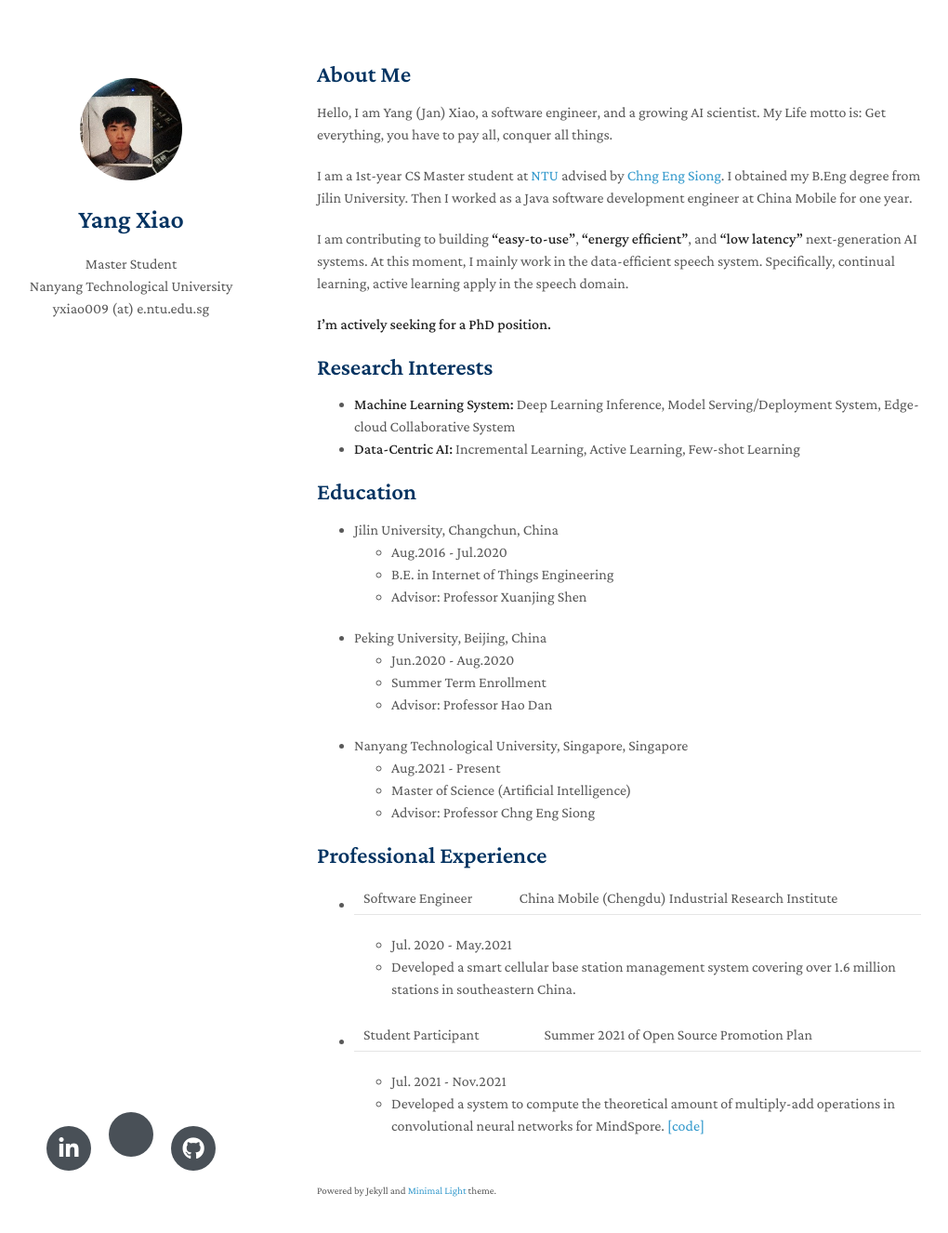
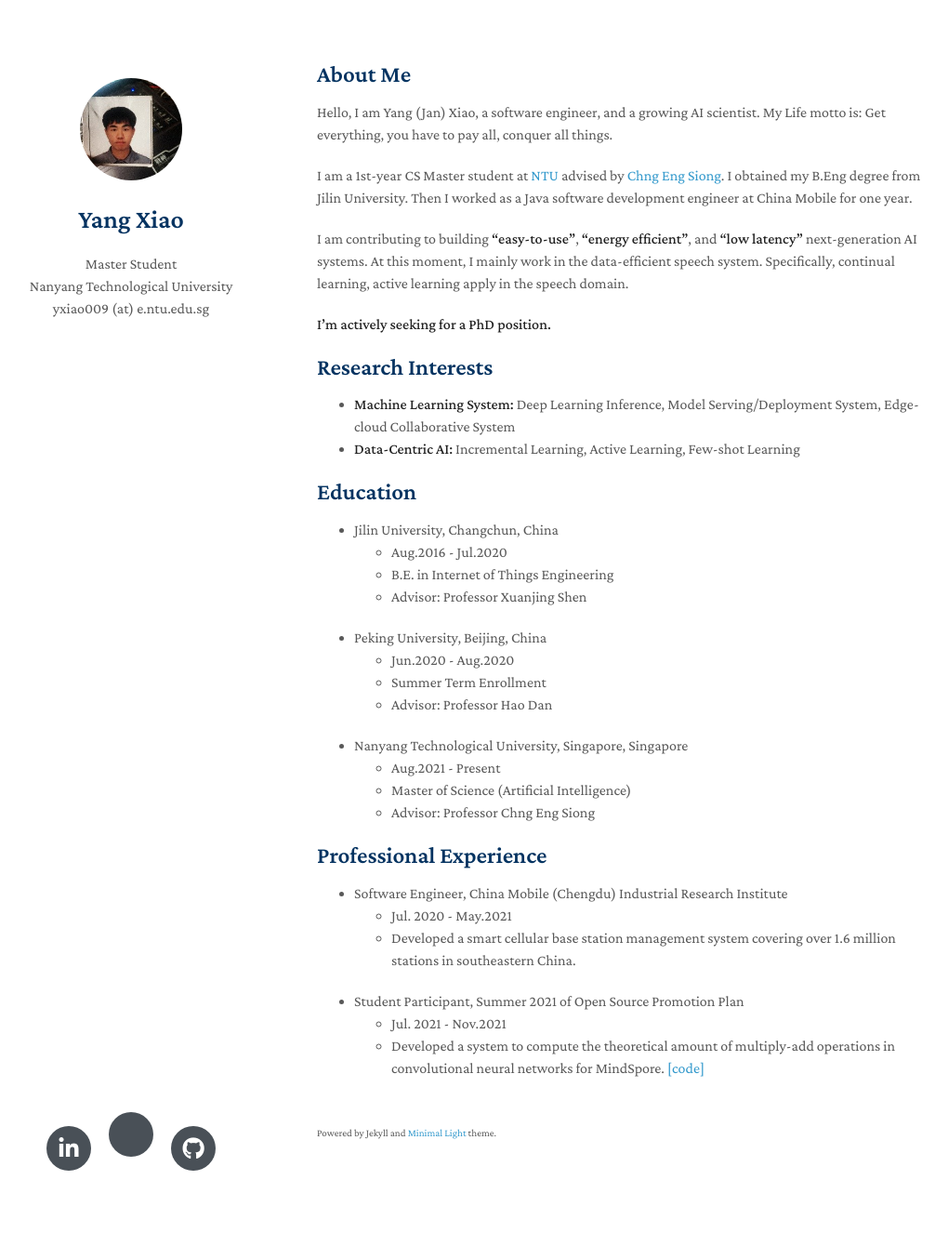
Before and after one commit to swagshaw/swagshaw.github.io, a Jekyll site: the page built from index.md, in a window 1280 px wide and 1361 px high. Shown: the top 1326 px of the window at 93% size, without its empty margins (129-1149 px from the left). Built offline with Jekyll 4.4.1, drawn with Linux system fonts in a browser that asks for light colours; nearby versions of some CDN libraries; a style sheet for code colours, icons or effects is not loaded; our own code applies the rules of GitHub Pages for plain Markdown files.

```diff
--- a/index.md
+++ b/index.md
@@ -36,11 +36,10 @@ I am contributing to building **"easy-to-use"**, **"energy efficient"**, and  **
 
 ## Professional Experience
 
-- Software Engineer | China Mobile (Chengdu) Industrial Research Institute
+- Software Engineer, China Mobile (Chengdu) Industrial Research Institute
   - Jul. 2020 - May.2021
   - Developed a smart cellular base station management system covering over 1.6 million stations in southeastern China.
-
-- Student Participant | Summer 2021 of Open Source Promotion Plan
+- Student Participant, Summer 2021 of Open Source Promotion Plan
   - Jul. 2021 - Nov.2021
   - Developed a system to compute the theoretical amount of multiply-add operations in convolutional neural networks for MindSpore. [[code]](https://github.com/swagshaw/mindspore-flops)
 
```
